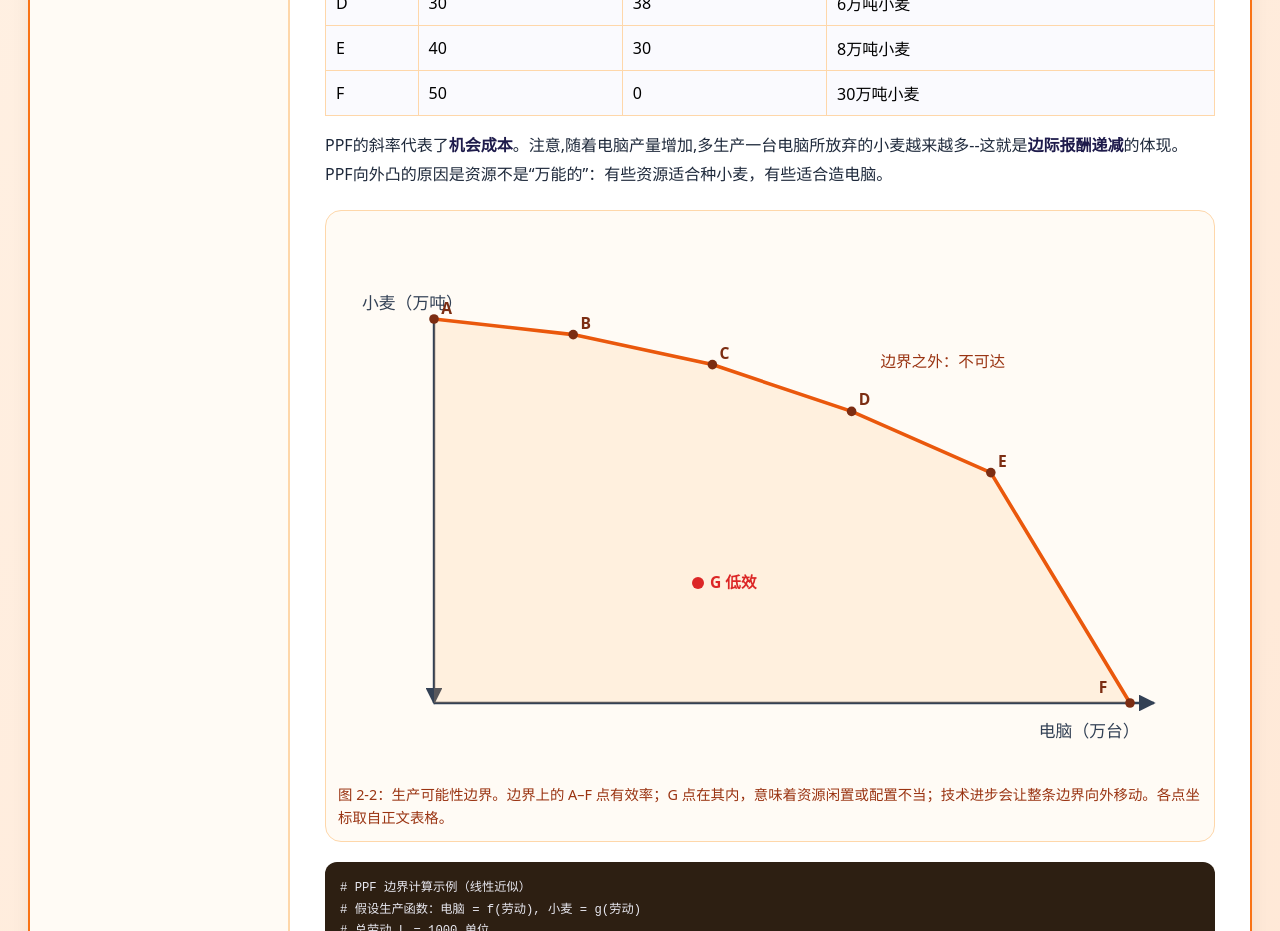
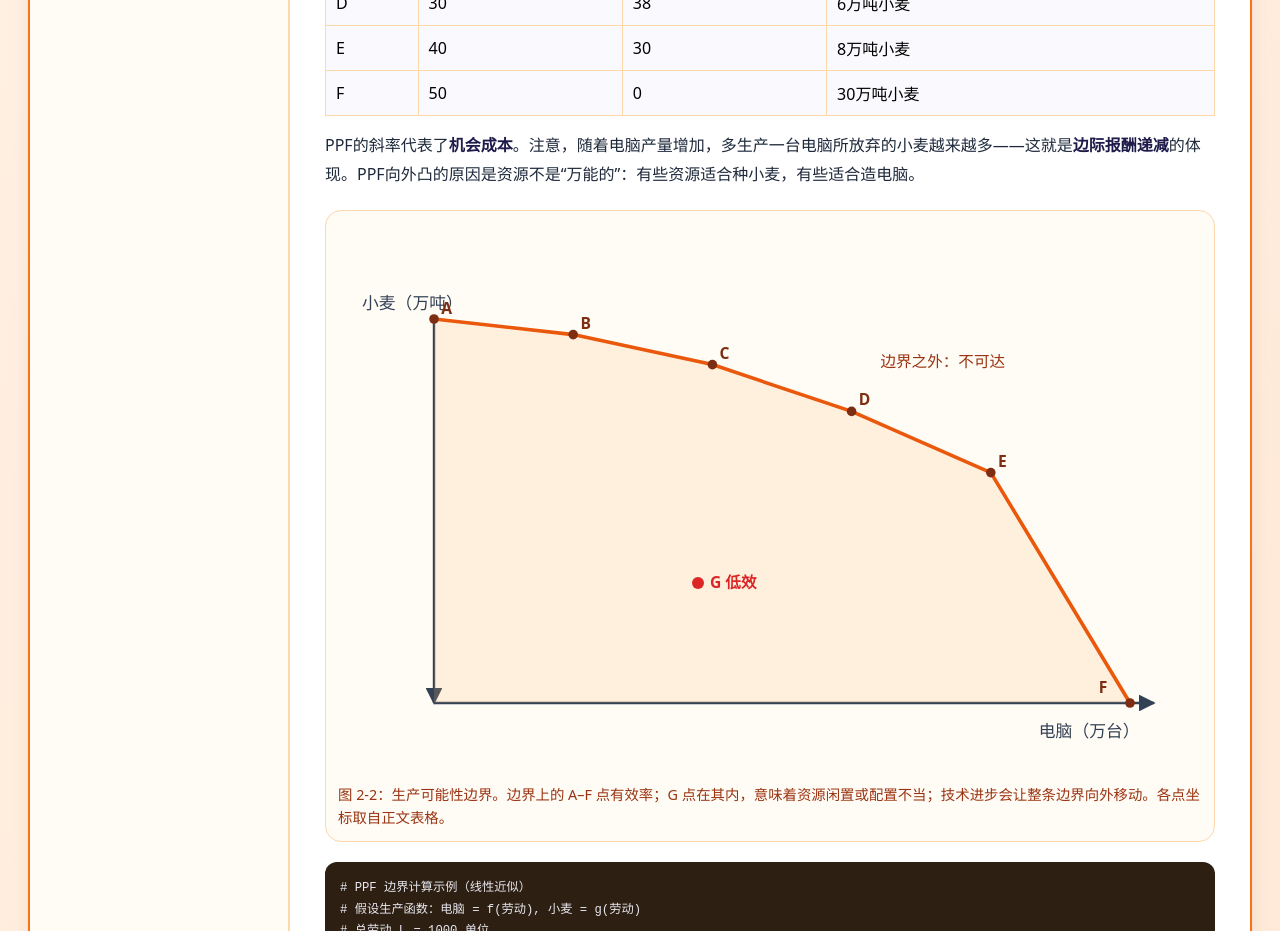
Before and after one commit to 1998x-stack/economics-principles-tutorial, a plain HTML site: page 02.html in a window 1280 px wide. Shown: the part 2540-3471 px from the top of the page. Drawn offline with Linux system fonts and the light colour scheme.

Commit message:
fix(economics-principles-tutorial): 还原第2章 PPF 段误改的半角标点为全角

```diff
--- a/02.html
+++ b/02.html
@@ -170,7 +170,7 @@
     <tr><td>F</td><td>50</td><td>0</td><td>30万吨小麦</td></tr>
 </table>
 
-<p>PPF的斜率代表了<strong>机会成本</strong>。注意,随着电脑产量增加,多生产一台电脑所放弃的小麦越来越多--这就是<strong>边际报酬递减</strong>的体现。PPF向外凸的原因是资源不是“万能的”：有些资源适合种小麦，有些适合造电脑。</p>
+<p>PPF的斜率代表了<strong>机会成本</strong>。注意，随着电脑产量增加，多生产一台电脑所放弃的小麦越来越多——这就是<strong>边际报酬递减</strong>的体现。PPF向外凸的原因是资源不是“万能的”：有些资源适合种小麦，有些适合造电脑。</p>
 
         <figure class="diagram" id="fig-ppf">
             <svg viewBox="0 0 720 460" role="img" aria-labelledby="fig2b-title fig2b-desc" xmlns="http://www.w3.org/2000/svg" font-family="system-ui, 'PingFang SC', 'Microsoft YaHei', sans-serif">
```
